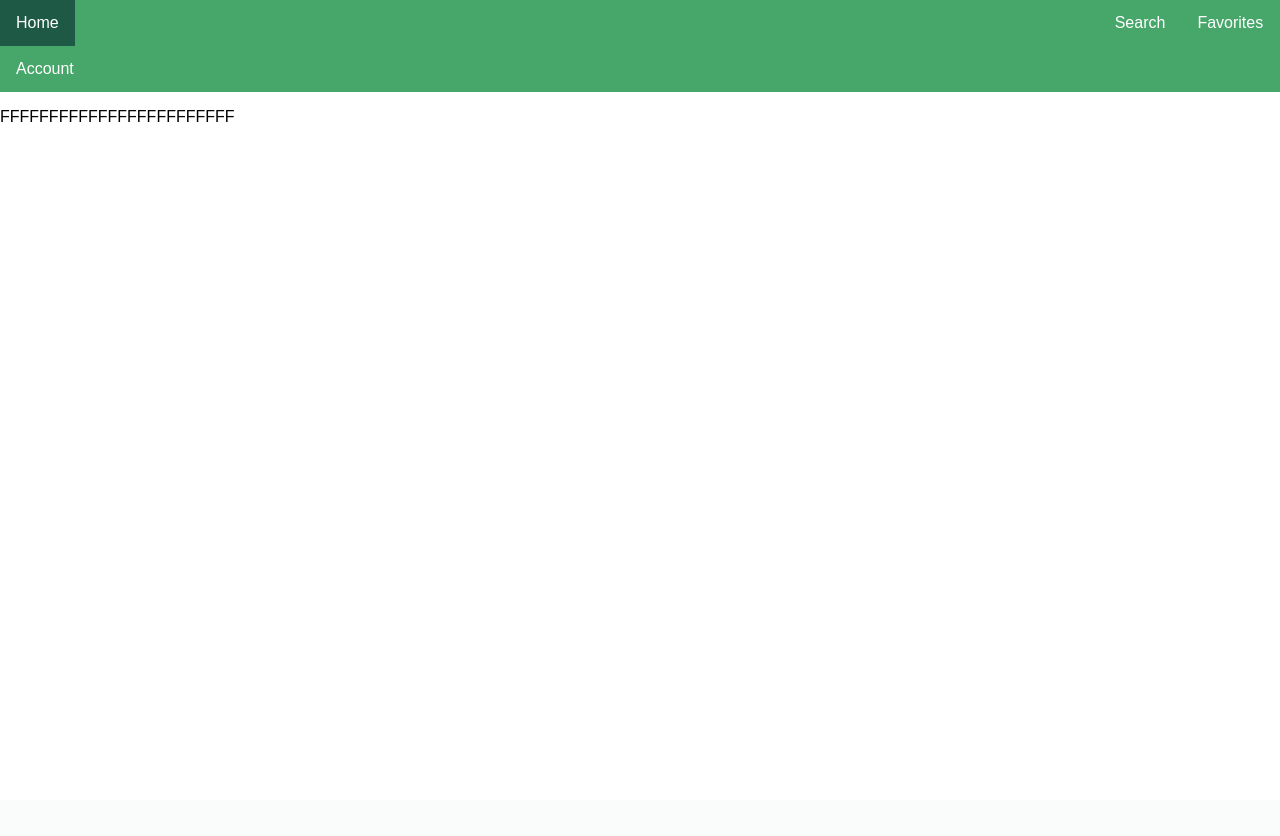
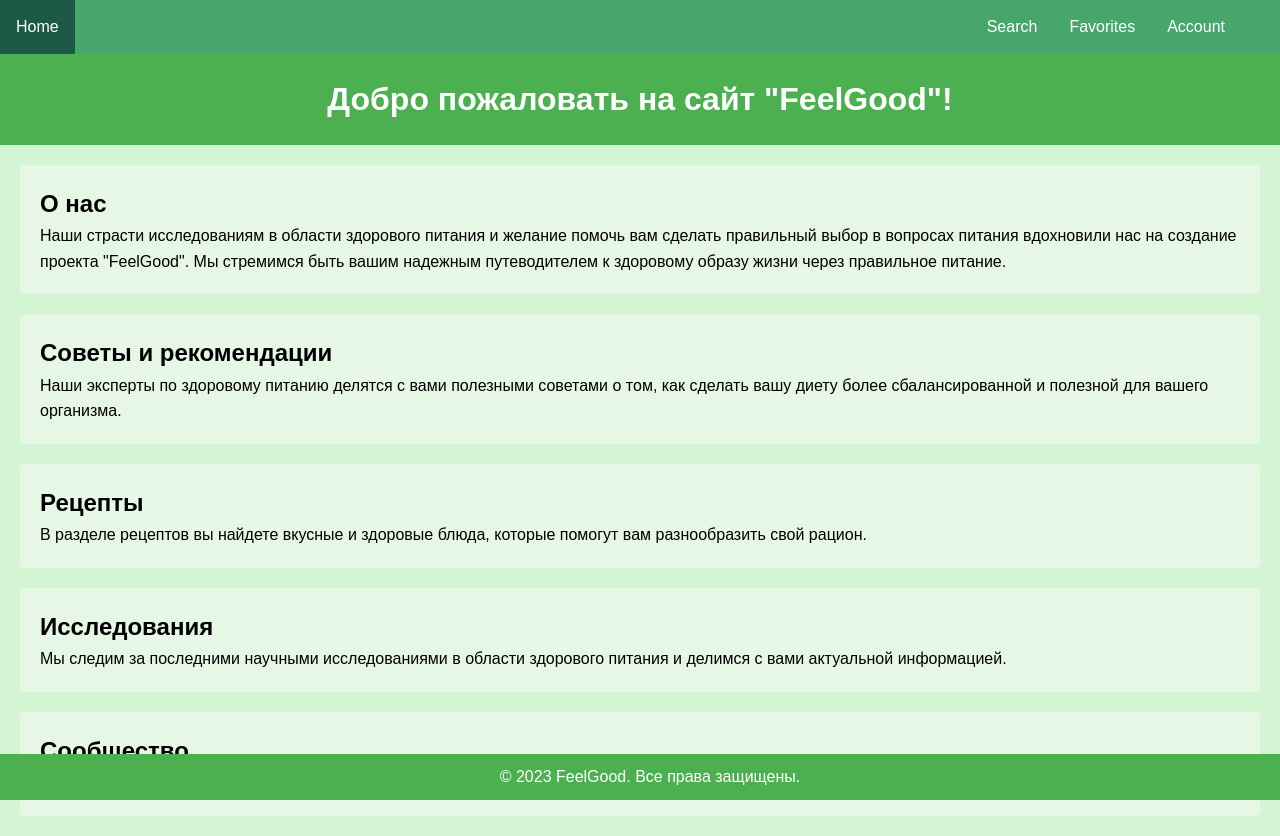
Before and after one commit to Alinazavrr/schoolProject, a Django app: page / in a window 1280 px wide. Before the commit the page ends 122 px from the top, so only its background shows below. Run offline with Django 4.2, Linux system fonts and the light colour scheme.

Commit message:
first school commit

```diff
--- a/main/templates/layouts/navbar.html
+++ b/main/templates/layouts/navbar.html
@@ -5,7 +5,7 @@
     <title>{% block title %}My Site{% endblock %}</title>
 
     <style>
-        body {
+        body, h1, h2, p {
             font-family: Arial, sans-serif;
             margin: 0;
             padding: 0;
@@ -32,9 +32,12 @@
 
         /* Стили для элемента "Home" */
         .home {
-            margin-right: 80%; /* Размещение "Home" максимально справа */
+            margin-right: 70%; /* Размещение "Home" максимально справа */
         }
 
+        {% block css %}
+
+        {% endblock %}
     </style>
 </head>
 
--- a/main/templates/main/homePage.html
+++ b/main/templates/main/homePage.html
@@ -2,7 +2,77 @@
 
 {% block title %} Home {% endblock %}
 
+{% block css %}
+
+    body, h1, h2, p {
+        margin: 0;
+        padding: 0;
+    }
+
+    /* Basic styling */
+    body {
+        font-family: Arial, sans-serif;
+        background-color: #d3f5d3;
+        line-height: 1.6;
+    }
+
+    header {
+        background-color: #4caf50;
+        color: #fff;
+        text-align: center;
+        padding: 20px;
+    }
+
+    section {
+        background-color: #e6f7e6;
+        padding: 20px;
+        margin: 20px;
+        border-radius: 5px;
+    }
+
+    footer {
+        background-color: #4caf50;
+        color: #fff;
+        text-align: center;
+        padding: 10px;
+        position: absolute;
+        bottom: 0;
+        width: 100%;
+    }
+
+{% endblock %}
 
 {% block content %}
-    <p> FFFFFFFFFFFFFFFFFFFFFFFF </p>
+    <header>
+        <h1>Добро пожаловать на сайт "FeelGood"!</h1>
+    </header>
+
+    <section id="about">
+        <h2>О нас</h2>
+        <p>Наши страсти исследованиям в области здорового питания и желание помочь вам сделать правильный выбор в вопросах питания вдохновили нас на создание проекта "FeelGood". Мы стремимся быть вашим надежным путеводителем к здоровому образу жизни через правильное питание.</p>
+    </section>
+
+    <section id="tips">
+        <h2>Советы и рекомендации</h2>
+        <p>Наши эксперты по здоровому питанию делятся с вами полезными советами о том, как сделать вашу диету более сбалансированной и полезной для вашего организма.</p>
+    </section>
+
+    <section id="recipes">
+        <h2>Рецепты</h2>
+        <p>В разделе рецептов вы найдете вкусные и здоровые блюда, которые помогут вам разнообразить свой рацион.</p>
+    </section>
+
+    <section id="research">
+        <h2>Исследования</h2>
+        <p>Мы следим за последними научными исследованиями в области здорового питания и делимся с вами актуальной информацией.</p>
+    </section>
+
+    <section id="community">
+        <h2>Сообщество</h2>
+        <p>Присоединяйтесь к нашему сообществу, где вы можете обмениваться опытом, задавать вопросы и поддерживать друг друга в пути к здоровому образу жизни.</p>
+    </section>
+
+    <footer>
+        <p>&copy; 2023 FeelGood. Все права защищены.</p>
+    </footer>
 {% endblock %}
```
